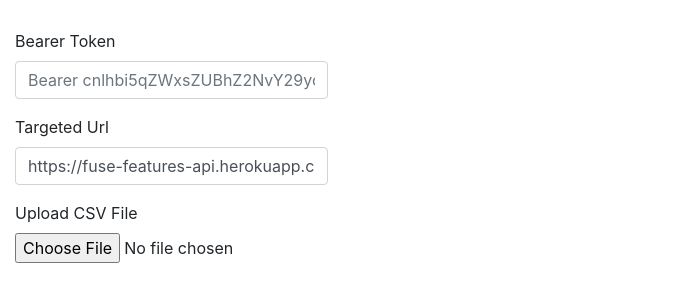
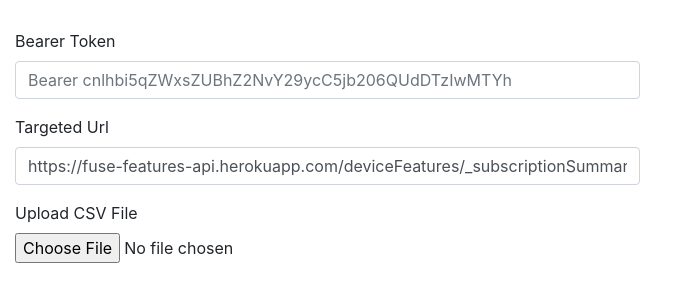
Before and after one commit to ssebro/mass-query, a website: page index.html in a window 1280 px wide. Shown: the part 51-352 px from the top of the page, without its empty margins (0-688 px from the left). Drawn offline with nearby package versions, Linux system fonts and the light colour scheme.

Commit message:
Updated ui

```diff
--- a/index.html
+++ b/index.html
@@ -19,7 +19,7 @@
 
     <div class="form-group">
       <label class="" for="inputBearerToken">Bearer Token</label>
-      <input type="text" class="form-control col-3" id="inputBearerToken" aria-describedby="bearerTokenHelp" placeholder="Bearer cnlhbi5qZWxsZUBhZ2NvY29ycC5jb206QUdDTzIwMTYh" required>
+      <input type="text" class="form-control col-6" id="inputBearerToken" aria-describedby="bearerTokenHelp" placeholder="Bearer cnlhbi5qZWxsZUBhZ2NvY29ycC5jb206QUdDTzIwMTYh" required>
     </div>
 
 
@@ -27,7 +27,7 @@
 
     <div class="form-group">
         <label class="" for="inputTargetedUrl">Targeted Url</label>
-        <input type="text" value="https://fuse-features-api.herokuapp.com/deviceFeatures/_subscriptionSummary" class="form-control col-3" id="inputTargetedUrl" placeholder="https://fuse-features-api.herokuapp.com/deviceFeatures/_subscriptionSummary" required>
+        <input type="text" value="https://fuse-features-api.herokuapp.com/deviceFeatures/_subscriptionSummary" class="form-control col-6" id="inputTargetedUrl" placeholder="https://fuse-features-api.herokuapp.com/deviceFeatures/_subscriptionSummary" required>
       </div>
 
     <div >
```
